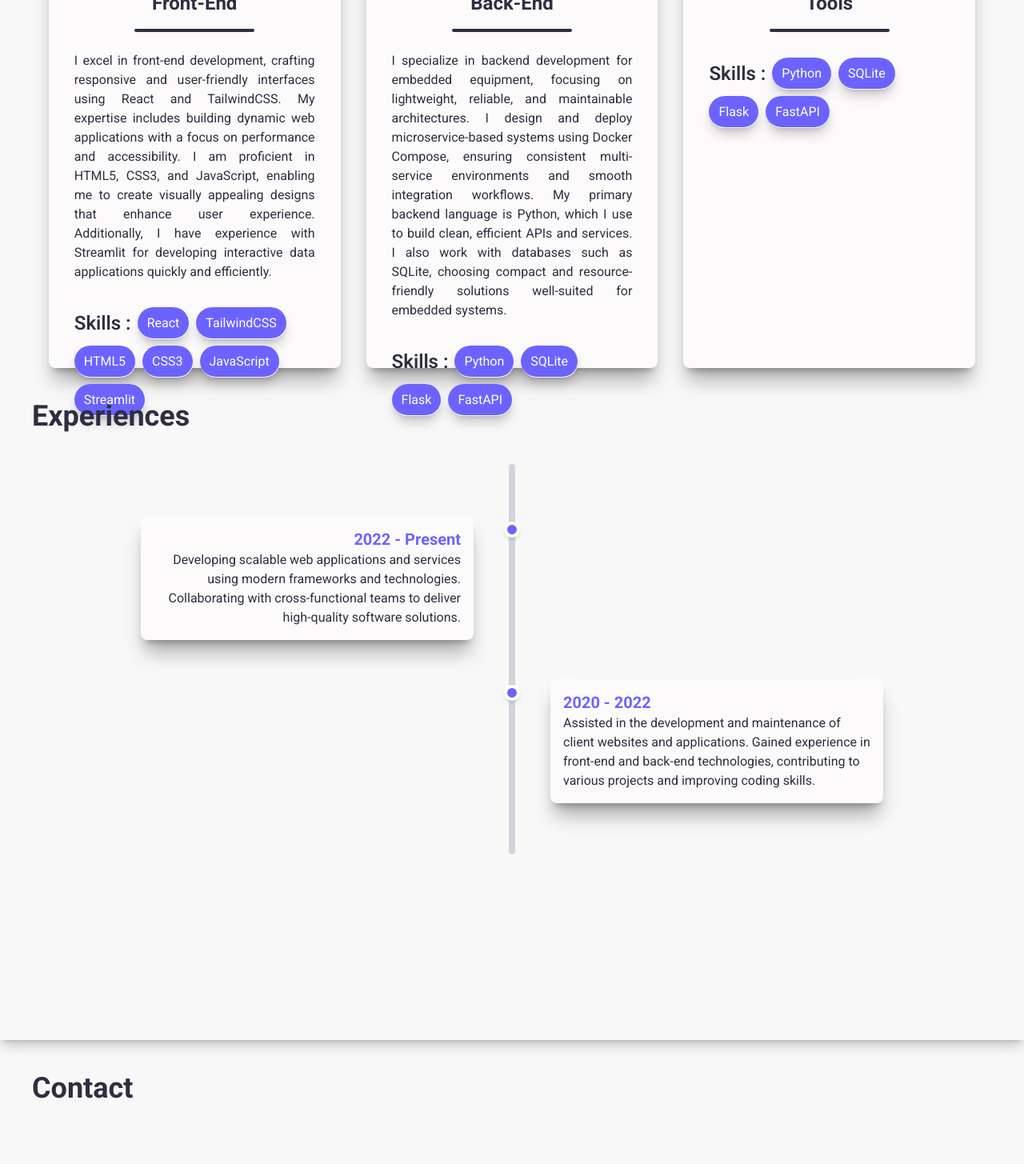
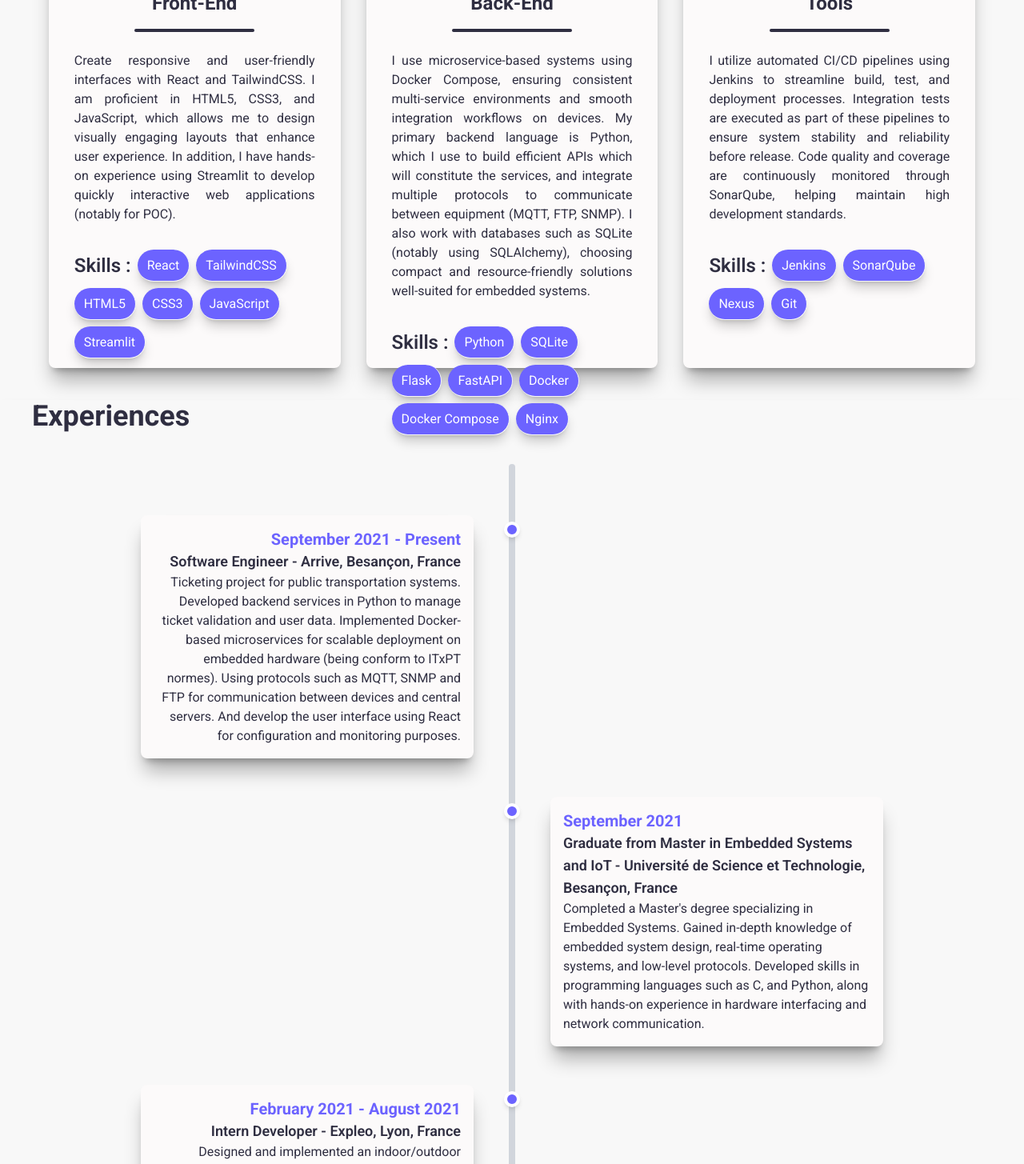
Before and after one commit to aureliengabry/aureliengabry.github.io, a React (Vite) app: page / in a window 1280 px wide. Shown: the part 1100-2555 px from the top of the page at 80% size. Built offline with nearby package versions, Linux system fonts and the light colour scheme.

Commit message:
change message description

```diff
--- a/src/components/Footer.jsx
+++ b/src/components/Footer.jsx
@@ -1,7 +1,7 @@
 function Footer() {
     return (
         <footer className="flex flex-col justify-center items-center font-semibold py-6 text-center shadow-lg/20 mt-20">
-            &copy; 2025 My Website. All rights reserved.
+            &copy; 2025 Aurélien GABRY. All rights reserved.
         </footer>
     );
 }
--- a/src/pages/Contact.jsx
+++ b/src/pages/Contact.jsx
@@ -8,8 +8,8 @@ function Contact() {
       <Title title="Contact" />
       <div className="mt-20 flex flex-col items-center justify-center gap-4">
         <p className="text-lg">
-          I'd love to hear from you! Whether you have a question, a project
-          idea, or just want to connect, feel free to reach out.
+          I'd love to hear from you! Feel free to reach me via GitHub, LinkedIn, or
+          email :
         </p>
         <div className="flex justify-center items-center gap-6 mt-4">
           <Github
--- a/src/pages/Experience.jsx
+++ b/src/pages/Experience.jsx
@@ -3,18 +3,32 @@ import Title from "../components/Title";
 function Experiences() {
   const experience = [
     {
-      date: "2022 - Present",
+      date: "September 2021 - Present",
       role: "Software Engineer",
-      company: "Tech Solutions Inc.",
+      company: "Arrive, Besançon, France",
       description:
-        " Developing scalable web applications and services using modern frameworks and technologies. Collaborating with cross-functional teams to deliver high-quality software solutions.",
+        "Ticketing project for public transportation systems.\
+        Developed backend services in Python to manage ticket validation and user data.\
+        Implemented Docker-based microservices for scalable deployment on embedded hardware (being conform to ITxPT normes). \
+        Using protocols such as MQTT, SNMP and FTP for communication between devices and central servers.\
+        And develop the user interface using React for configuration and monitoring purposes.",
     },
     {
-      date: "2020 - 2022",
-      role: "Junior Developer",
-      company: "Web Innovations LLC",
+      date: "September 2021",
+      role: "Graduate from Master in Embedded Systems and IoT",
+      company: "Université de Science et Technologie, Besançon, France",
       description:
-        " Assisted in the development and maintenance of client websites and applications. Gained experience in front-end and back-end technologies, contributing to various projects and improving coding skills.",
+        "Completed a Master's degree specializing in Embedded Systems.\
+        Gained in-depth knowledge of embedded system design, real-time operating systems, and low-level protocols.\
+        Developed skills in programming languages such as C, and Python, along with hands-on experience in hardware interfacing and network communication.",
+    },
+    {
+      date: "February 2021 - August 2021",
+      role: "Intern Developer",
+      company: "Expleo, Lyon, France",
+      description:
+        "Designed and implemented an indoor/outdoor geolocation system leveraging Raspberry Pi devices.\
+        Developed Python-based firmware with MQTT communication for data transmission, and created a real-time monitoring interface using ThingsBoard.",
     },
   ];
   return (
@@ -46,6 +60,9 @@ function Experiences() {
             {/* Card */}
             <div className="bg-portfolio-white  shadow-xl/30 dark:shadow-portfolio-text-dark rounded-lg dark:bg-portfolio-bg-dark dark:border-portfolio-text-dark p-4">
               <h3 className="text-xl font-bold text-portfolio-theme">{event.date}</h3>
+              <h4 className="text-lg font-semibold text-portfolio-text dark:text-portfolio-text-dark">
+                {event.role} - {event.company}
+              </h4>
               <p className="text-portfolio-text dark:text-portfolio-text-dark">
                 {event.description}
               </p>
--- a/src/pages/Technologies.jsx
+++ b/src/pages/Technologies.jsx
@@ -4,26 +4,41 @@ import Embedded from "../assets/svg/embedded.svg?react";
 import Skills from "../components/Skills";
 import Title from "../components/Title";
 
-
-function  Technologies() {
+function Technologies() {
   const front_skills = {
     icon: <Frontend className="h-30 w-30 mx-auto  mb-4" />,
     title: "Front-end",
     stack: ["React", "TailwindCSS", "HTML5", "CSS3", "JavaScript", "Streamlit"],
     description:
-      "I excel in front-end development, crafting responsive and user-friendly interfaces using React and TailwindCSS. My expertise includes building dynamic web applications with a focus on performance and accessibility. I am proficient in HTML5, CSS3, and JavaScript, enabling me to create visually appealing designs that enhance user experience. Additionally, I have experience with Streamlit for developing interactive data applications quickly and efficiently.",
+      "Create responsive and user-friendly interfaces with React and TailwindCSS.\
+       I am proficient in HTML5, CSS3, and JavaScript, which allows me to design visually engaging layouts that enhance user experience.\
+       In addition, I have hands-on experience using Streamlit to develop quickly interactive web applications (notably for POC).",
   };
   const back_skills = {
     icon: <Backend className="h-30 w-30 mx-auto  mb-4" />,
     title: "Back-end",
-    stack: ["Python", "SQLite", "Flask", "FastAPI"],
+    stack: [
+      "Python",
+      "SQLite",
+      "Flask",
+      "FastAPI",
+      "Docker" ,
+      "Docker Compose",
+      "Nginx",
+    ],
     description:
-      "I specialize in backend development for embedded equipment, focusing on lightweight, reliable, and maintainable architectures. I design and deploy microservice-based systems using Docker Compose, ensuring consistent multi-service environments and smooth integration workflows. My primary backend language is Python, which I use to build clean, efficient APIs and services. I also work with databases such as SQLite, choosing compact and resource-friendly solutions well-suited for embedded systems.",
+      "I use microservice-based systems using Docker Compose, ensuring consistent multi-service environments and smooth integration workflows on devices. \
+       My primary backend language is Python, which I use to build efficient APIs which will constitute the services, and integrate multiple protocols to communicate between equipment (MQTT, FTP, SNMP).\
+       I also work with databases such as SQLite (notably using SQLAlchemy), choosing compact and resource-friendly solutions well-suited for embedded systems.",
   };
   const embedded_skills = {
     icon: <Embedded className="h-30 w-30 mx-auto  mb-4" />,
     title: "Tools",
-    stack: ["Python", "SQLite", "Flask", "FastAPI"],
+    stack: ["Jenkins", "SonarQube", "Nexus", "Git"],
+    description:
+    "I utilize automated CI/CD pipelines using Jenkins to streamline build, test, and deployment processes.\
+    Integration tests are executed as part of these pipelines to ensure system stability and reliability before release.\
+    Code quality and coverage are continuously monitored through SonarQube, helping maintain high development standards."
   };
   return (
     <div id="technologies">
```
